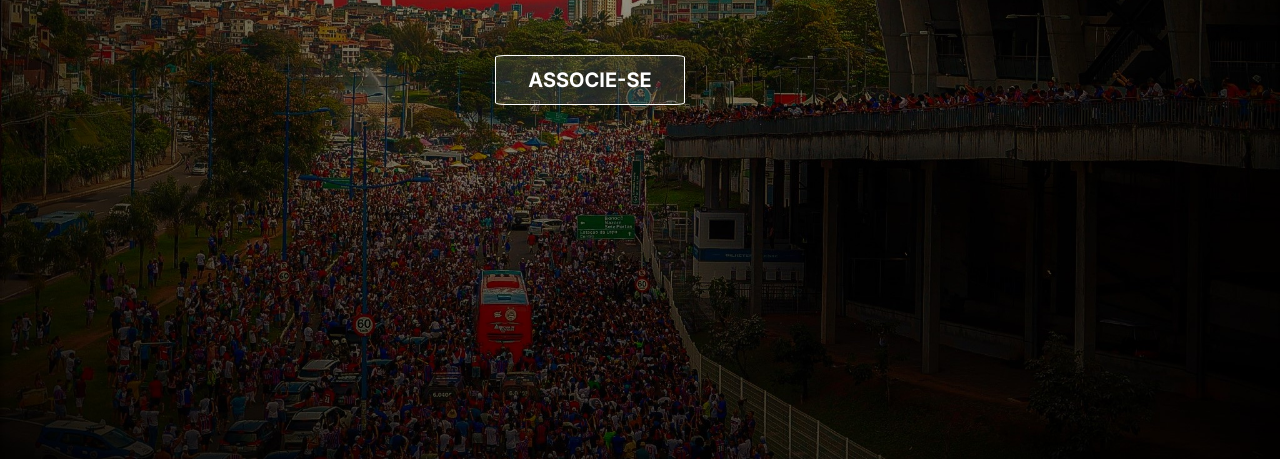
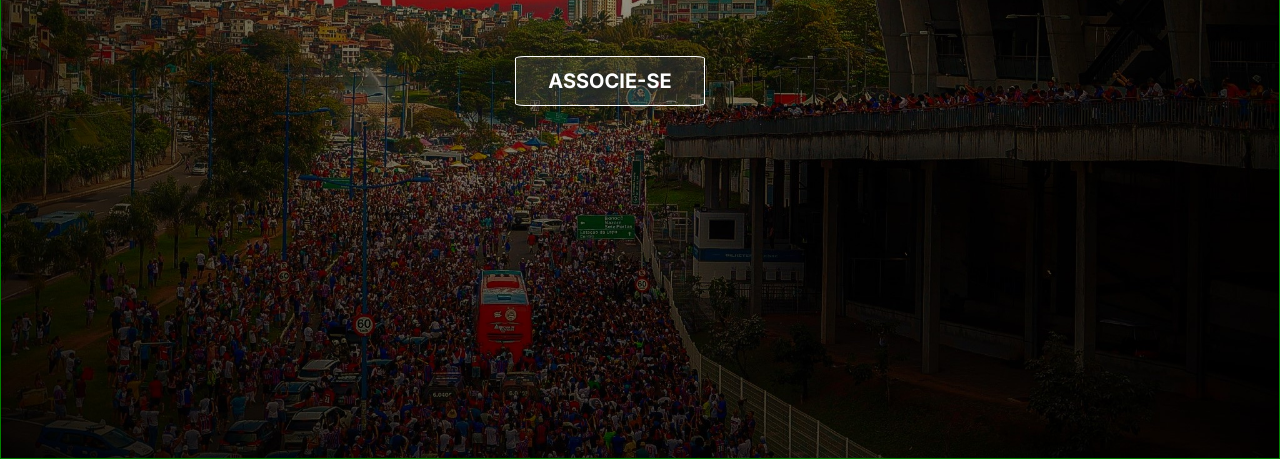
Before and after one commit to thiagoads11/-Projeto-socio-esquadrao, a plain HTML site: page index.html in a window 1280 px wide. Shown: the part 341-800 px from the top of the page. Drawn offline with Linux system fonts and the light colour scheme; a web font is replaced by a local one.

Commit message:
add new padding rigth

```diff
--- a/style.css
+++ b/style.css
@@ -6,9 +6,10 @@
 
 }
 body{
+    border: 1px solid green;
     text-align: center;
     padding-top: 200px;
-    padding-right: 100px;
+    padding-right: 60px;
     background-image: url(./imagens/bahia-fundo-socio.jpg);
     background-repeat: no-repeat;
     background-size: cover;
```
